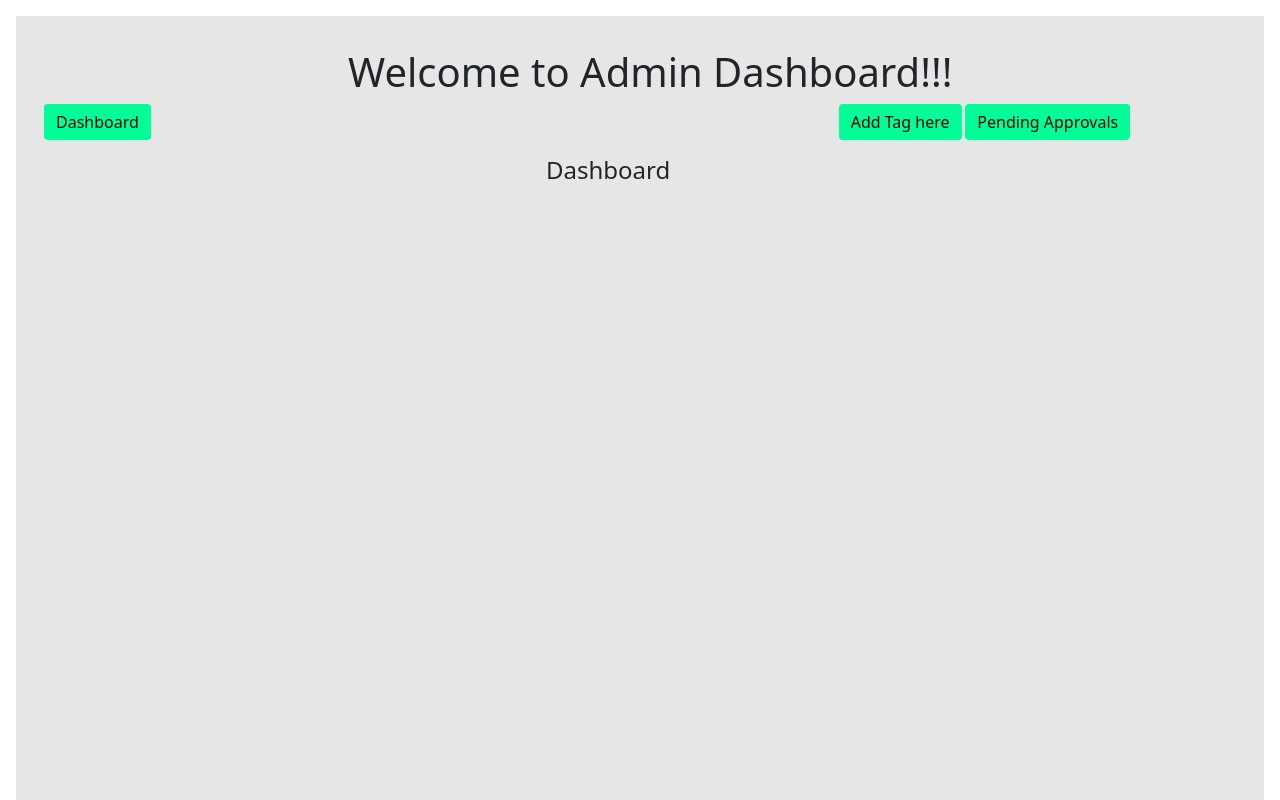
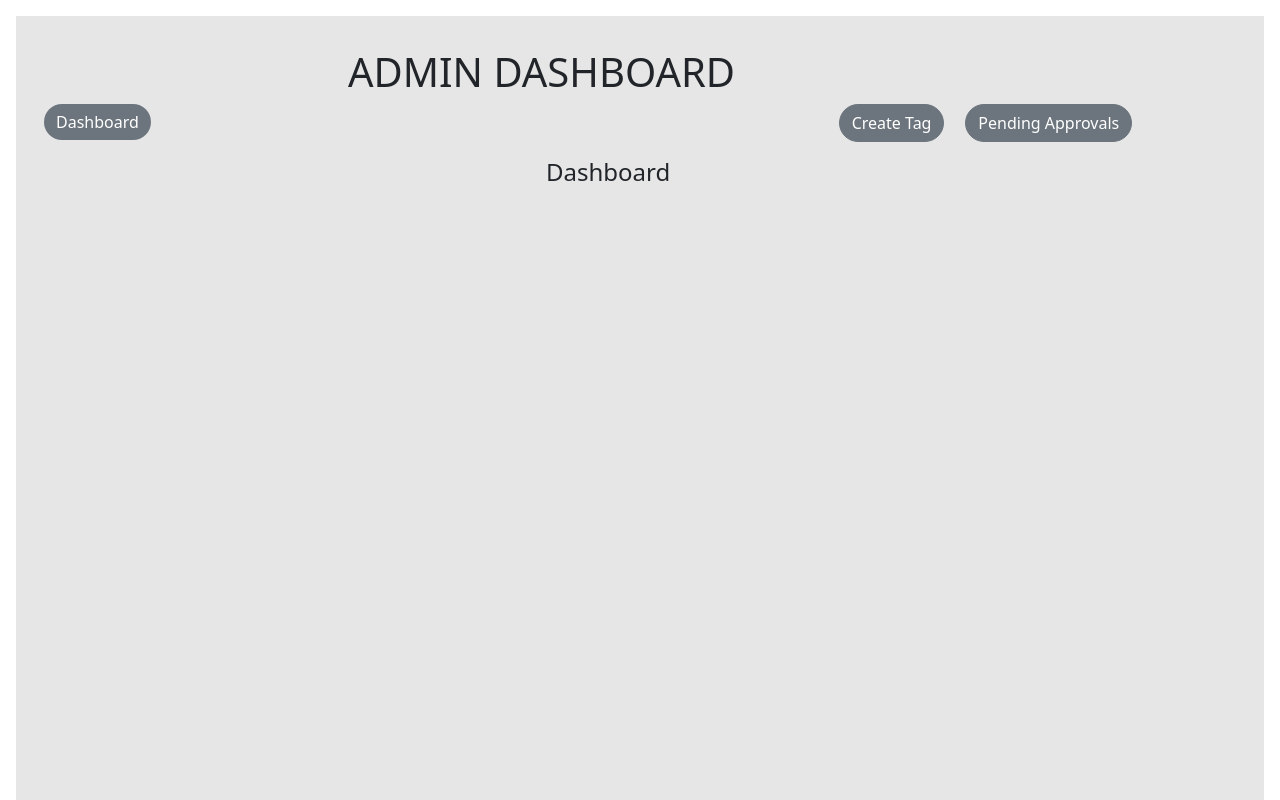
Before and after one commit to hardcoresam/CMPE-273-Stackoverflow-Clone, a React (Create React App) app in the folder client/: page /AdminDashBoard in a window 1280 px wide. Shown: the top 800 px of the page. Built offline with nearby package versions, Linux system fonts and the light colour scheme; no server answers.

Commit message:
admin create tag integrated

```diff
--- a/client/src/components/Dashboard/Admin/AdminDashboard.js
+++ b/client/src/components/Dashboard/Admin/AdminDashboard.js
@@ -12,6 +12,8 @@ import {
   Legend,
 } from 'chart.js';
 import { Bar } from 'react-chartjs-2';
+import { toast } from 'react-toastify'
+import 'react-toastify/dist/ReactToastify.css';
 
 ChartJS.register(
   CategoryScale,
@@ -26,7 +28,7 @@ ChartJS.register(
 
 const AdminDashboard = () => {
 
-  const labels = ['January', 'February', 'March', 'April', 'May', 'June', 'July'];
+
   const options = {
     responsive: true,
     plugins: {
@@ -40,6 +42,7 @@ const AdminDashboard = () => {
     },
   };
 
+  var labels = []
   const data = {
     labels,
     datasets: [
@@ -51,6 +54,25 @@ const AdminDashboard = () => {
     ],
   };
 
+  const [tagForm,setTagForm] = useState({
+    name:"",description:""
+  })
+
+  const {name,description} = tagForm
+
+  const onChangeTagData = (e) => {
+    e.preventDefault()
+    setTagForm({...tagForm,[e.target.name]:e.target.value})
+  }
+
+  const addTag = async (e) => {
+    e.preventDefault()
+    const res = await axios.post(`${Constants.uri}/api/admin/new-tag`,tagForm,{withCredentials:true})
+    if(res){
+      setmodal(false)
+      toast.success(`Created new tag, ${name}`)
+    }
+  }
 
   const [modal, setmodal] = useState(false);
   const [dashboardflag, setdashboardflag] = useState(true);
@@ -254,11 +276,11 @@ const AdminDashboard = () => {
     <div style={{ margin: "1rem", backgroundColor: "#e6e6e6", width: "78rem", height: "78rem" }}>
       <Row style={{ margin: "1rem" }}>
         <Col sm={3}></Col>
-        <Col style={{ marginTop: "2rem" }}><h1>Welcome to Admin Dashboard!!!</h1></Col>
+        <Col style={{ marginTop: "2rem" }}><h1>ADMIN DASHBOARD</h1></Col>
         <Row>
-          <Col sm={8}><Button onClick={openDashboard} style={{ backgroundColor: "#00ff99", color: "black", border: "0" }}>Dashboard</Button></Col>
-          <Col ><Button onClick={openTagModal} style={{ backgroundColor: "#00ff99", color: "black", border: "0" }}>Add Tag here</Button></Col>
-          <Col style={{ marginLeft: "-9rem" }}><Button onClick={openpendings} style={{ backgroundColor: "#00ff99", color: "black", border: "0" }}>Pending Approvals</Button></Col>
+          <Col sm={8}><Button onClick={openDashboard} style={{ border: "0" }} className='btn btn-secondary rounded-pill'>Dashboard</Button></Col>
+          <Col ><Button onClick={openTagModal} className='btn btn-secondary rounded-pill'>Create Tag</Button></Col>
+          <Col style={{ marginLeft: "-9rem" }}><Button onClick={openpendings} className='btn btn-secondary rounded-pill'>Pending Approvals</Button></Col>
         </Row>
       </Row>
       {
@@ -345,15 +367,15 @@ const AdminDashboard = () => {
         <Modal.Body>
           <Row style={{ marginBottom: "2rem" }}>
             <Col sm={4}>Tag Name</Col>
-            <Col sm={6}><input></input></Col>
+            <Col sm={6}><input name="name" value={name} onChange={(e)=>onChangeTagData(e)}></input></Col>
           </Row>
           <Row>
             <Col sm={4}>Tag Description</Col>
-            <Col sm={6}><textarea style={{ width: "12rem" }}></textarea></Col>
+            <Col sm={6}><textarea style={{ width: "15rem", height:"15rem" }} name="description" value={description} onChange={(e)=>onChangeTagData(e)}></textarea></Col>
           </Row>
           <Row>
             <Col sm={10}></Col>
-            <Col><Button style={{ backgroundColor: "#008000" }}>Add</Button></Col>
+            <Col><Button style={{ backgroundColor: "#008000" }} onClick={(e)=>addTag(e)}>Create</Button></Col>
           </Row>
         </Modal.Body>
       </Modal>
```
